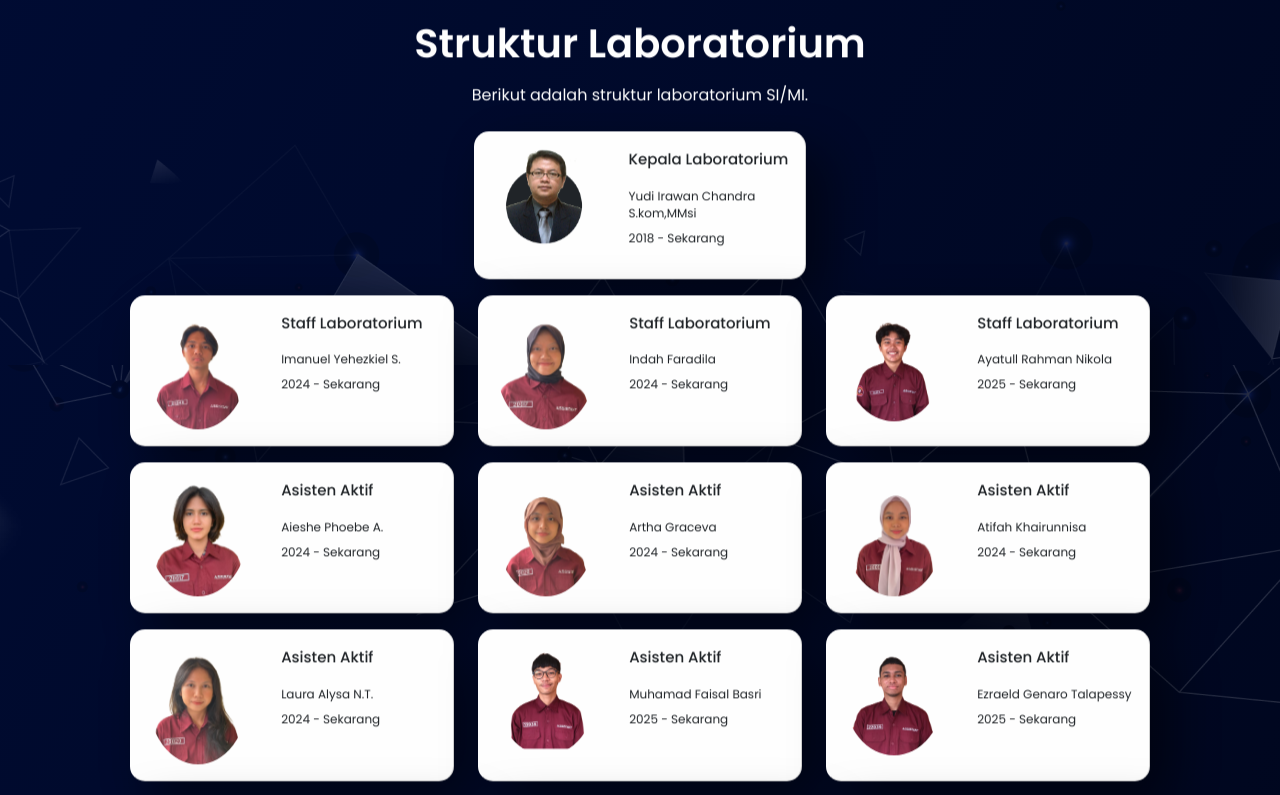
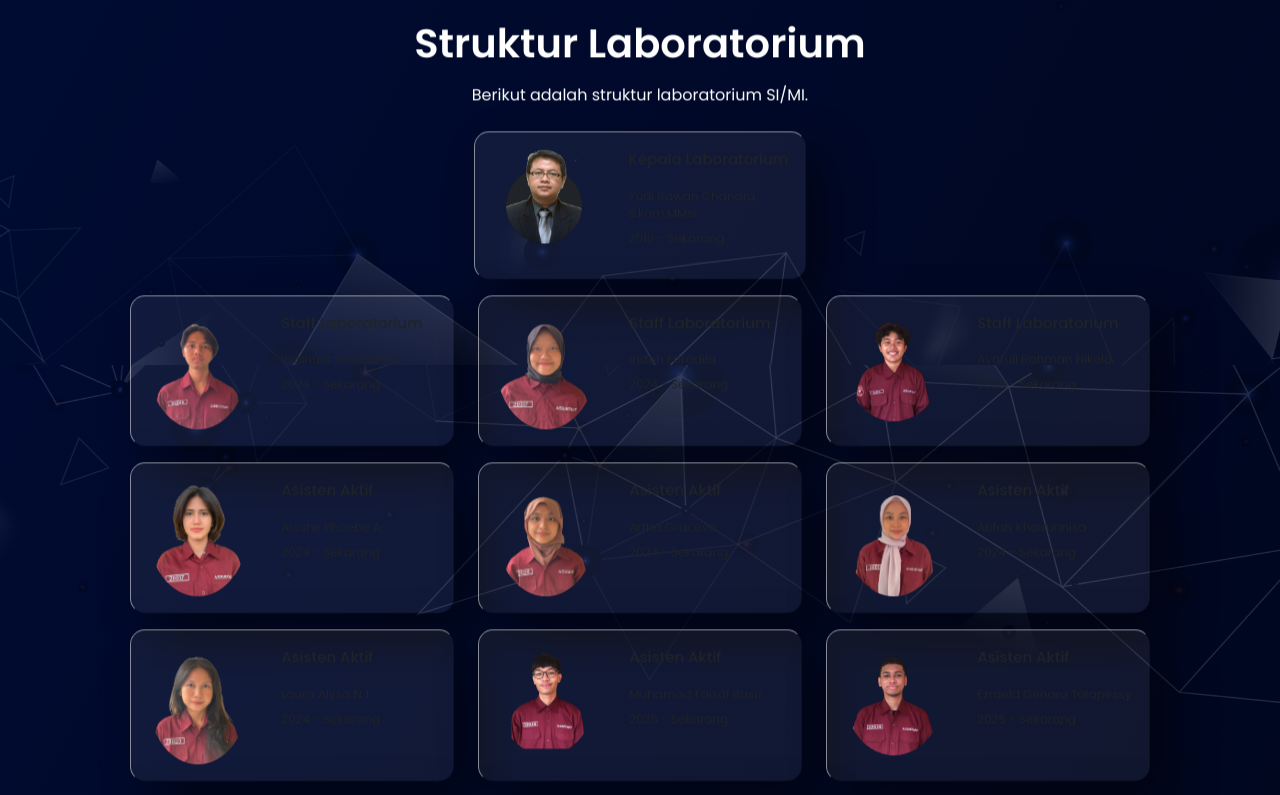
Before and after one commit to labsimi2026-beep/labsimi, a React (Vite) app in the folder Lab-Simi-main/: page / in a window 1280 px wide. Shown: the part 3220-4015 px from the top of the page. Built offline with nearby package versions, Linux system fonts and the light colour scheme.

Commit message:
Update warna background struktur

```diff
--- a/Lab-Simi-main/src/pages/LandingPage/landingpage.css
+++ b/Lab-Simi-main/src/pages/LandingPage/landingpage.css
@@ -221,7 +221,7 @@ p {
   height: 100%;
   box-shadow: 20px 20px 50px rgba(0, 0, 0, 0.5);
   border-radius: 15px;
-  background-color: rgb(255, 255, 255);
+  background-color: rgba(255, 255, 255, 0.07);
   border-top: 1px solid rgba(255, 255, 255, 0.5);
   border-left: 1px solid rgba(255, 255, 255, 0.5);
   backdrop-filter: blur(4px);
```
